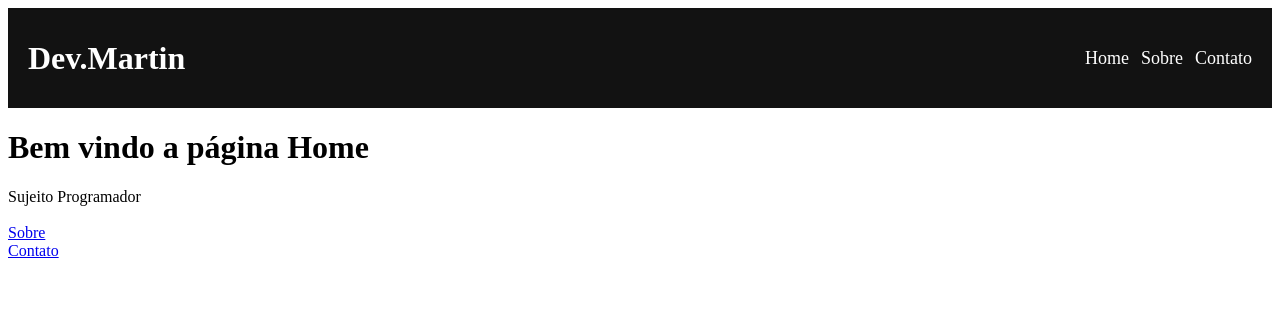
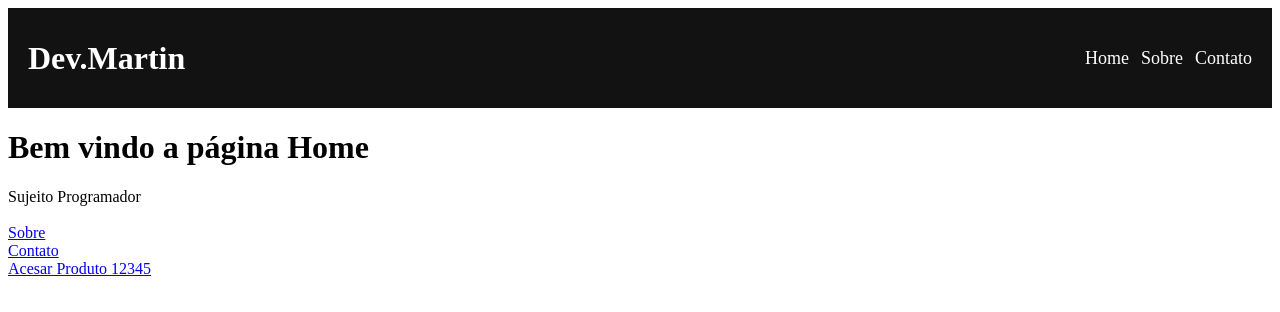
Before and after one commit to leommartin/Web-Dev-Projects, a React (Create React App) app in the folder react/curso-react/routes-app/: page / in a window 1280 px wide. Shown: the top 312 px of the page. Built offline with nearby package versions, Linux system fonts and the light colour scheme.

Commit message:
feat: add route to specific product

```diff
--- a/react/curso-react/routes-app/src/pages/Home/index.js
+++ b/react/curso-react/routes-app/src/pages/Home/index.js
@@ -9,7 +9,9 @@ function Home() {
       <span>Sujeito Programador</span> <br/> <br/>
 
       <Link to="/sobre"> Sobre </Link> <br/>
-      <Link to="/contato"> Contato </Link>
+      <Link to="/contato"> Contato </Link> <br/>
+
+      <Link to="/produto/12345"> Acesar Produto 12345 </Link>
     </div>
   );
 }
```
